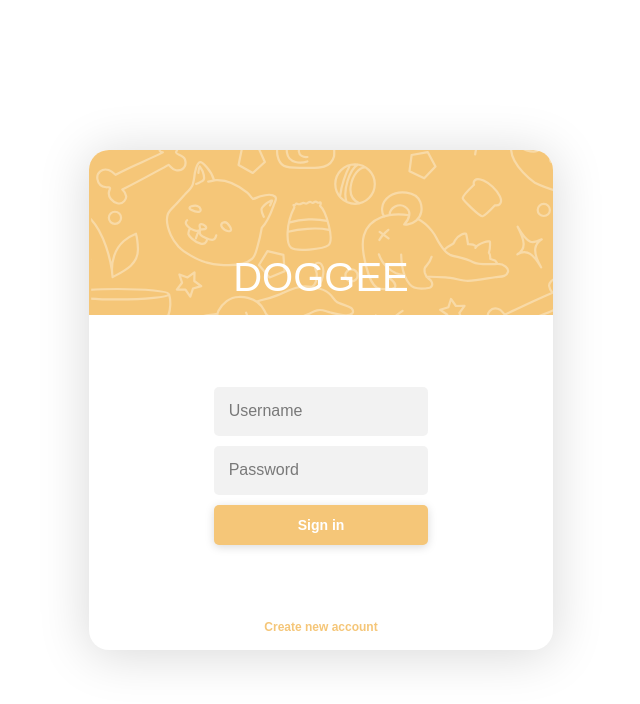
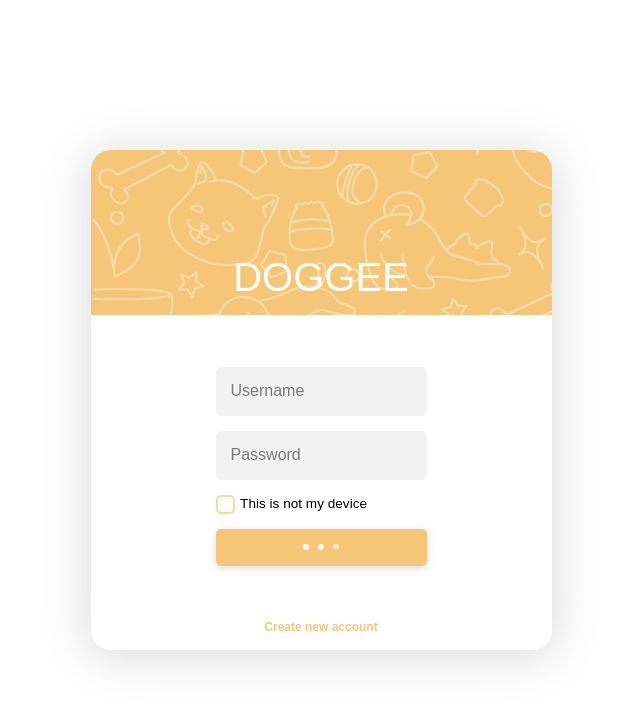
Before and after one commit to Ariotee/dogge-vite, a React (Vite) app: page /auth in a window 1280 px wide. Shown: the top 704 px of the page, without its empty margins (319-959 px from the left). Built offline with nearby package versions, Linux system fonts and the light colour scheme.

Commit message:
#
Signed-off-by: SoloTufi <mat_990011@mail.ru>

```diff
--- a/src/common/buttons/button/Button.tsx
+++ b/src/common/buttons/button/Button.tsx
@@ -2,8 +2,15 @@ import React from 'react';
 
 import style from './button.module.css';
 
-interface ButtonProps extends React.HTMLProps<HTMLButtonElement> {}
+interface ButtonProps extends React.ButtonHTMLAttributes<HTMLButtonElement> {
+	isLoading?: boolean;
+}
 
-export const Button: React.FC<ButtonProps> = ({ children }) => {
-	return <button className={style.button}>{children}</button>;
+export const Button: React.FC<ButtonProps> = ({ children, isLoading = false }) => {
+	return (
+		<button className={style.button}>
+			{!isLoading && children}
+			{isLoading && <div className={style['dot-flashing']} />}
+		</button>
+	);
 };
--- a/src/common/buttons/button/button.module.css
+++ b/src/common/buttons/button/button.module.css
@@ -1,7 +1,7 @@
 .button {
 	background-color: #f5c678;
 	border-radius: 5px;
-	padding: 12px 84px;
+	padding: 15.5px 102.5px;
 	color: #fff;
 	font-weight: 600;
 	font-size: 14px;
@@ -16,3 +16,51 @@
 .button:active {
 	background-color: rgba(245, 198, 120, 0.7);
 }
+
+.dot-flashing {
+	position: relative;
+	width: 6px;
+	height: 6px;
+	border-radius: 5px;
+	background-color: #fff;
+	color: #fff;
+	animation: dot-flashing 0.5s infinite linear alternate;
+	animation-delay: 0.25s;
+}
+.dot-flashing::before,
+.dot-flashing::after {
+	content: '';
+	display: inline-block;
+	position: absolute;
+	top: 0;
+}
+.dot-flashing::before {
+	left: -15px;
+	width: 6px;
+	height: 6px;
+	border-radius: 5px;
+	background-color: #fff;
+	color: #fff;
+	animation: dot-flashing 0.5s infinite linear alternate;
+	animation-delay: 0s;
+}
+.dot-flashing::after {
+	left: 15px;
+	width: 6px;
+	height: 6px;
+	border-radius: 5px;
+	background-color: #fff;
+	color: #fff;
+	animation: dot-flashing 0.5s infinite linear alternate;
+	animation-delay: 0.5s;
+}
+
+@keyframes dot-flashing {
+	0% {
+		background-color: rgba(255, 255, 255, 0.5);
+	}
+	50%,
+	100% {
+		background-color: #fff;
+	}
+}
--- /dev/null
+++ b/src/common/fields/inputs/CheckBox/CheckBox.module.css
@@ -0,0 +1,41 @@
+.checkbox_container {
+	cursor: pointer;
+	display: flex;
+	align-items: center;
+}
+
+.checkbox {
+	clip: rect(0 0 0 0);
+	clip-path: inset(50%);
+	width: 1px;
+	height: 1px;
+	overflow: hidden;
+	position: absolute;
+	white-space: nowrap;
+}
+
+.custom_checkbox {
+	width: 15px;
+	height: 15px;
+	border: 2px solid rgba(245, 198, 120, 0.7);
+	background: transparent;
+	border-radius: 5px;
+}
+
+.custom_checkbox:hover {
+	border-color: rgba(245, 198, 120, 1);
+}
+
+.checkbox:checked ~ .custom_checkbox {
+	border: none;
+	background-position: center;
+	background-image: url('@/assets/images/checkbox.svg');
+}
+
+.label {
+	line-height: 1;
+	user-select: none;
+	color: #000;
+	margin-left: 0.35rem;
+	font-size: 0.85rem;
+}
--- /dev/null
+++ b/src/common/fields/inputs/CheckBox/CheckBox.tsx
@@ -0,0 +1,15 @@
+import React from 'react';
+
+import { InputProps } from '../input';
+
+import style from './CheckBox.module.css';
+
+export const CheckBox: React.FC<InputProps> = ({ label, ...props }) => {
+	return (
+		<label className={style.checkbox_container}>
+			<input className={style.checkbox} type='checkbox' checked={props.checked} {...props} />
+			<span className={style.custom_checkbox} />
+			<span className={style.label}>{label}</span>
+		</label>
+	);
+};
--- a/src/common/fields/inputs/index.ts
+++ b/src/common/fields/inputs/index.ts
@@ -1,2 +1,3 @@
 export * from './Input/Input';
 export * from './PasswordInput/PasswordInput';
+export * from './CheckBox/CheckBox';
--- /dev/null
+++ b/src/pages/NotFoundPage/NotFoundPage.tsx
@@ -0,0 +1,5 @@
+import React from 'react';
+
+export const NotFoundPage: React.FC = () => {
+	return <div>Page Not Found</div>;
+};
--- /dev/null
+++ b/src/pages/RegistrationPage/RegistrationPage.tsx
@@ -0,0 +1,5 @@
+import React from 'react';
+
+export const RegistrationPage: React.FC = () => {
+	return <div>Registration Page </div>;
+};
--- a/src/pages/loginPage/LoginPage.tsx
+++ b/src/pages/loginPage/LoginPage.tsx
@@ -2,7 +2,7 @@ import React from 'react';
 
 import { useNavigate } from 'react-router-dom';
 
-import { Input, PasswordInput } from '@common/fields';
+import { Input, PasswordInput, CheckBox } from '@common/fields';
 import { Button } from '@common/buttons';
 
 import style from './loginpage.module.css';
@@ -36,7 +36,11 @@ interface FormErrors {
 
 export const LoginPage: React.FC = () => {
 	const navigate = useNavigate();
-	const [formValues, setFormValues] = React.useState({ username: '', password: '' });
+	const [formValues, setFormValues] = React.useState({
+		username: '',
+		password: '',
+		notMyDevice: false,
+	});
 	const [formErrors, setFormErrors] = React.useState<FormErrors>({
 		username: null,
 		password: null,
@@ -86,8 +90,19 @@ export const LoginPage: React.FC = () => {
 						/>
 					</div>
 
+					<div className={style.input_container}>
+						<CheckBox
+							checked={formValues.notMyDevice}
+							label='This is not my device'
+							onChange={(event: React.ChangeEvent<HTMLInputElement>) => {
+								const notMyDevice = event.target.checked;
+								setFormValues({ ...formValues, notMyDevice });
+							}}
+						/>
+					</div>
+
 					<div>
-						<Button>Sign in</Button>
+						<Button isLoading>Sign in</Button>
 					</div>
 				</div>
 
--- a/src/pages/loginPage/loginpage.module.css
+++ b/src/pages/loginPage/loginpage.module.css
@@ -44,7 +44,7 @@
 }
 
 .input_container {
-	margin-bottom: 10px;
+	margin-bottom: 15px;
 }
 
 .sign_up_container {
```
Also changed, not shown: src/assets/images/checkbox.svg (added).
